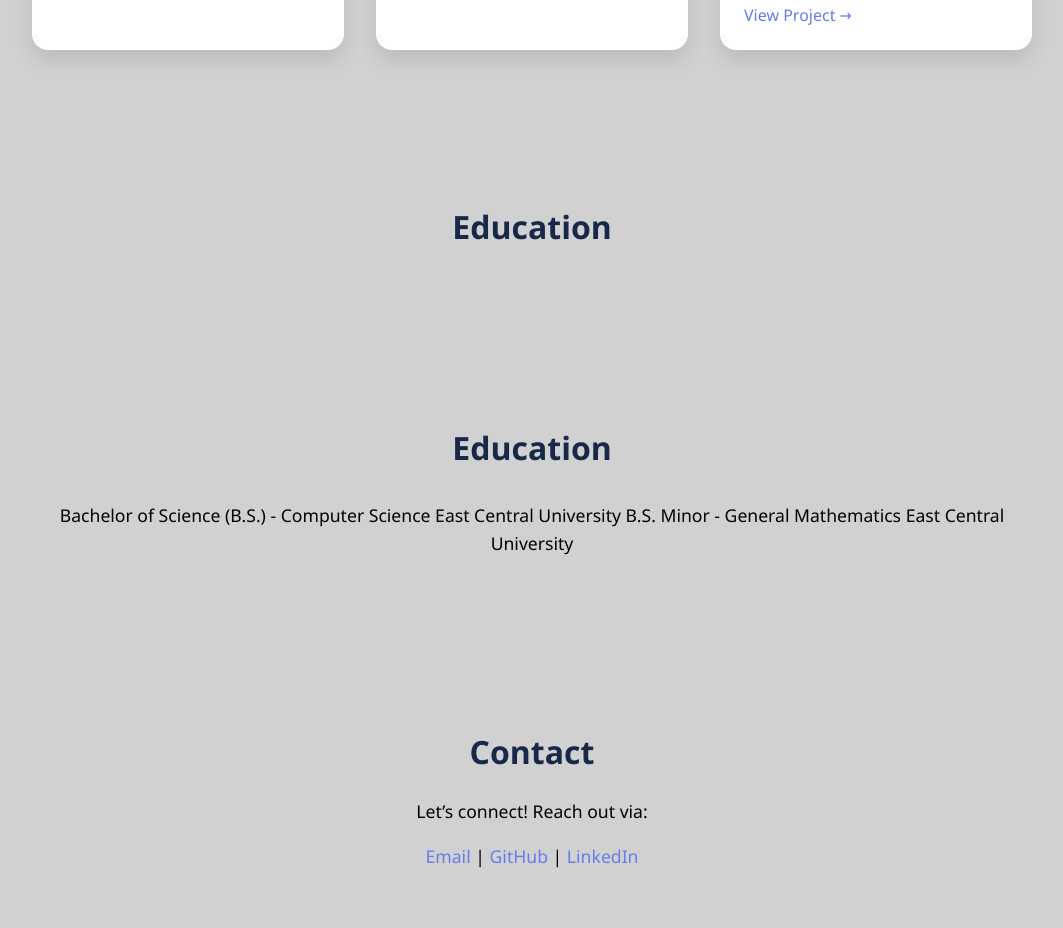
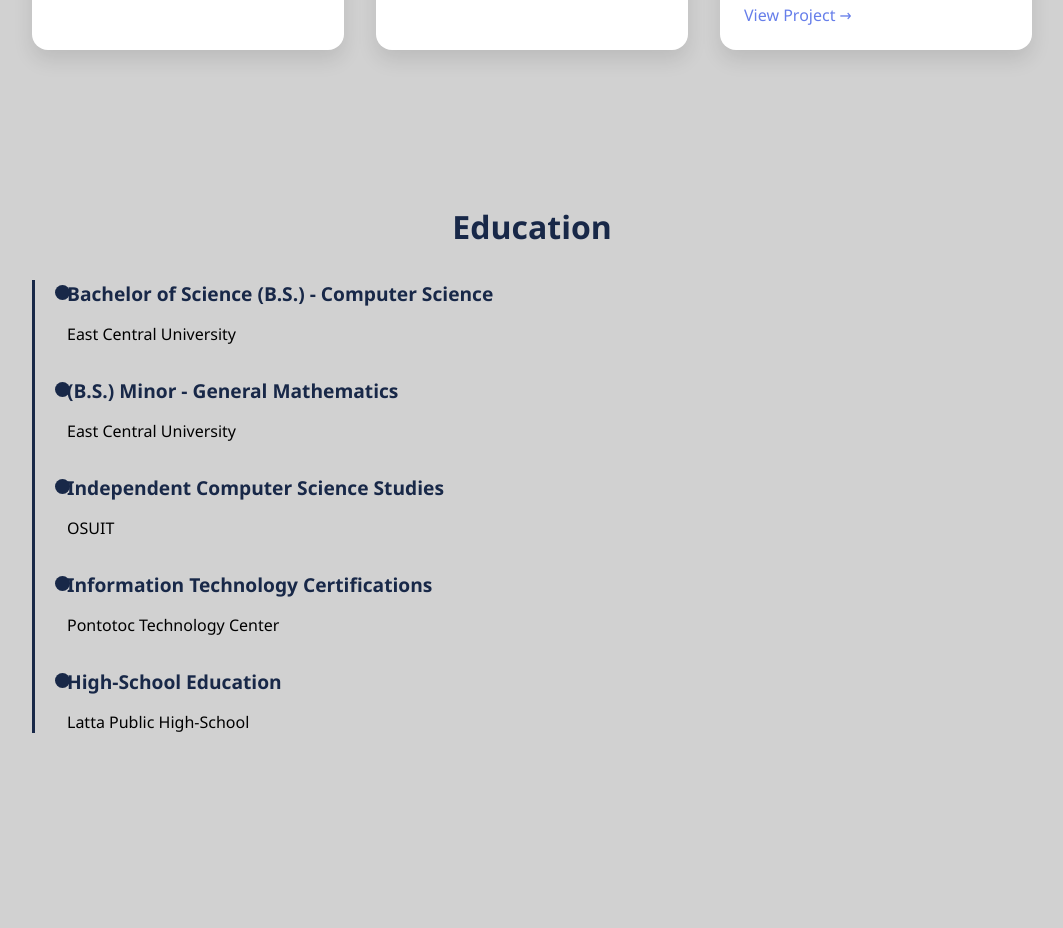
Before and after one commit to Siman73000/React-Portfolio, a React (Vite) app in the folder port/: page / in a window 1280 px wide. Shown: the part 1814-2742 px from the top of the page, without its empty margins (108-1171 px from the left). Built offline with nearby package versions, Linux system fonts and the light colour scheme.

Commit message:
added more education

```diff
--- a/port/App.css
+++ b/port/App.css
@@ -135,14 +135,38 @@ body, html, #root, .App {
   text-align: center;
 }
 
-.education p {
-  display: grid;
-  grid-template-columns: repeat(auto-fit, minmax(280px, 1fr));
-  gap: 2rem;
+.education-timeline {
   margin-top: 2rem;
-  font-size: 1.1rem;
-  line-height: 1.6;
-  text-align: center;
+  position: relative;
+  border-left: 3px solid #182848;
+  padding-left: 2rem;
+}
+
+.education-entry {
+  margin-bottom: 2rem;
+  position: relative;
+}
+
+.education-entry::before {
+  content: "";
+  position: absolute;
+  left: -12px;
+  top: 5px;
+  width: 15px;
+  height: 15px;
+  background: #182848;
+  border-radius: 50%;
+}
+
+.education-entry h3 {
+  font-size: 1.2rem;
+  margin-bottom: 0.3rem;
+  color: #182848;
+}
+
+.education-entry p {
+  color: black;
+  font-size: 1rem;
 }
 
 .about p {
@@ -193,10 +217,6 @@ body, html, #root, .App {
   color: #764ba2;
 }
 
-.education p {
-  color: black;
-}
-
 /* Contact Section Links */
 .contact a {
   color: #667eea;
--- a/port/App.jsx
+++ b/port/App.jsx
@@ -186,34 +186,32 @@ export default function App() {
       </section>
 
       {/* Education Section */}
-      <section id="education" className="education">
-        <h2>Education</h2>
-        <div className="education-grid">
-          {education.map((education, idx) => (
-            <motion.div
-            key={idx}
-            className="education-card"
-            ></motion.div>
-          ))}
-        </div>
-      </section>
       <motion.section
+        id="education"
         className="education"
         initial={{ opacity: 0 }}
         whileInView={{ opacity: 1 }}
         viewport={{ once: true }}
-        translation={{ duration: 1 }}
+        transition={{ duration: 1 }}
       >
         <h2>Education</h2>
-        <p classname="education">
-          Bachelor of Science (B.S.) - Computer Science
-          East Central University
+        <div className="education-timeline">
+          {education.map((edu, idx) => (
+            <motion.div
+              key={idx}
+              className="education-entry"
+              initial={{ opacity: 0, x: idx % 2 === 0 ? -50 : 50 }}
+              whileInView={{ opacity: 1, x: 0 }}
+              viewport={{ once: true }}
+              transition={{ delay: idx * 0.1, duration: 0.6 }}
+            >
+              <h3>{edu.title}</h3>
+              <p>{edu.description}</p>
+            </motion.div>
+          ))}
+        </div>
+      </motion.section>
 
-          B.S. Minor - General Mathematics
-          East Central University
-        </p>
-
-      </motion.section>
 
       {/* Contact Section */}
       <motion.section
```
